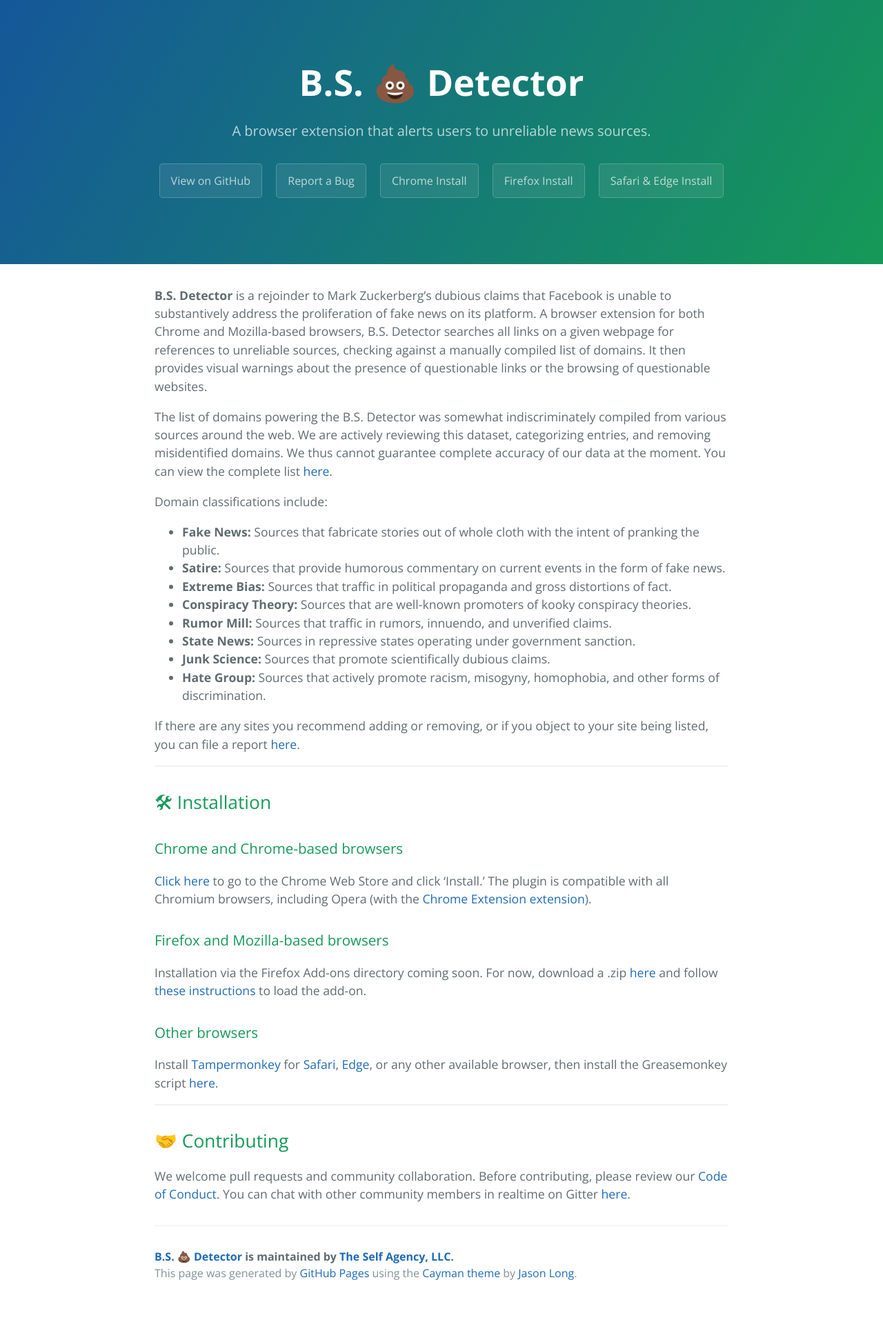
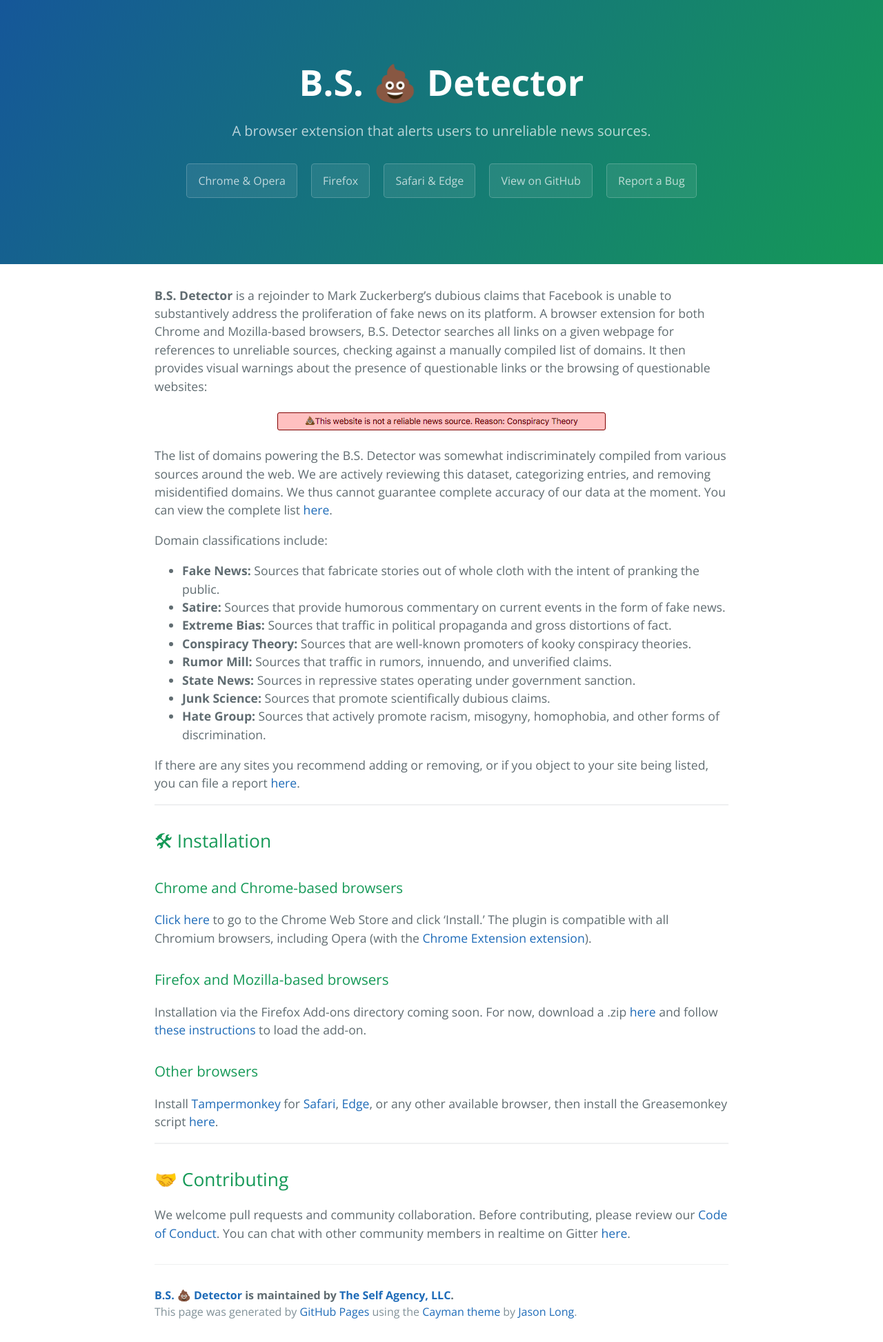
Before and after one commit to selfagency/bs-detector, a Jekyll site: the page built from docs/index.html, in a window 1280 px wide. Shown: the whole page at 69% size. Built offline with Jekyll 4.4.1, drawn with Linux system fonts in a browser that asks for light colours; the list of posts is cut into pages by our own code; before the commit the page ends 1890 px from its top, so only the background shows below that.

Commit message:
updated docs

```diff
--- a/docs/_includes/content.md
+++ b/docs/_includes/content.md
@@ -1,4 +1,6 @@
-**B.S. Detector** is a rejoinder to Mark Zuckerberg's dubious claims that Facebook is unable to substantively address the proliferation of fake news on its platform. A browser extension for both Chrome and Mozilla-based browsers, B.S. Detector searches all links on a given webpage for references to unreliable sources, checking against a manually compiled list of domains. It then provides visual warnings about the presence of questionable links or the browsing of questionable websites.
+**B.S. Detector** is a rejoinder to Mark Zuckerberg's dubious claims that Facebook is unable to substantively address the proliferation of fake news on its platform. A browser extension for both Chrome and Mozilla-based browsers, B.S. Detector searches all links on a given webpage for references to unreliable sources, checking against a manually compiled list of domains. It then provides visual warnings about the presence of questionable links or the browsing of questionable websites:
+
+![bs-detector-alert](/images/alert.png){:class="bs-detector-img"}
 
 The list of domains powering the B.S. Detector was somewhat indiscriminately compiled from various sources around the web. We are actively reviewing this dataset, categorizing entries, and removing misidentified domains. We thus cannot guarantee complete accuracy of our data at the moment. You can view the complete list [here](https://github.com/selfagency/bs-detector/blob/master/chrome/data/data.json).
 
--- a/docs/_includes/page-header.html
+++ b/docs/_includes/page-header.html
@@ -1,9 +1,9 @@
 <section class="page-header">
   <h1 class="project-name">{{ site.title }}</h1>
   <h2 class="project-tagline">{{ site.tagline }}</h2>
+  <a href="#chrome" class="btn">Chrome & Opera</a>
+  <a href="#firefox" class="btn">Firefox</a>
+  <a href="#other" class="btn">Safari & Edge</a>
   <a href="http://github.com/selfagency/bs-detector" class="btn">View on GitHub</a>
   <a href="http://github.com/selfagency/bs-detector/issues" class="btn">Report a Bug</a>
-  <a href="https://chrome.google.com/webstore/detail/dlcgkekjiopopabcifhebmphmfmdbjod#" class="btn">Chrome Install</a>
-  <a href="#firefox" class="btn">Firefox Install</a>
-  <a href="#other" class="btn">Safari & Edge Install</a>
 </section>
--- a/docs/css/cayman.css
+++ b/docs/css/cayman.css
@@ -109,8 +109,8 @@
     .main-content {
       padding: 2rem 1rem;
       font-size: 1rem; } }
-  .main-content img {
-    max-width: 100%; }
+  /*.main-content img {
+    max-width: 100%; }*/
   .main-content h1,
   .main-content h2,
   .main-content h3,
@@ -239,3 +239,10 @@
 
 .site-footer-credits {
   color: #819198; }
+
+.bs-detector-img {
+  display: block;
+  margin: 0 auto;
+  max-width: 487px;
+  width: 100%
+}
```
Also changed, not shown: docs/favicon.ico (added), docs/images/alert.png (added), 5 other files.
